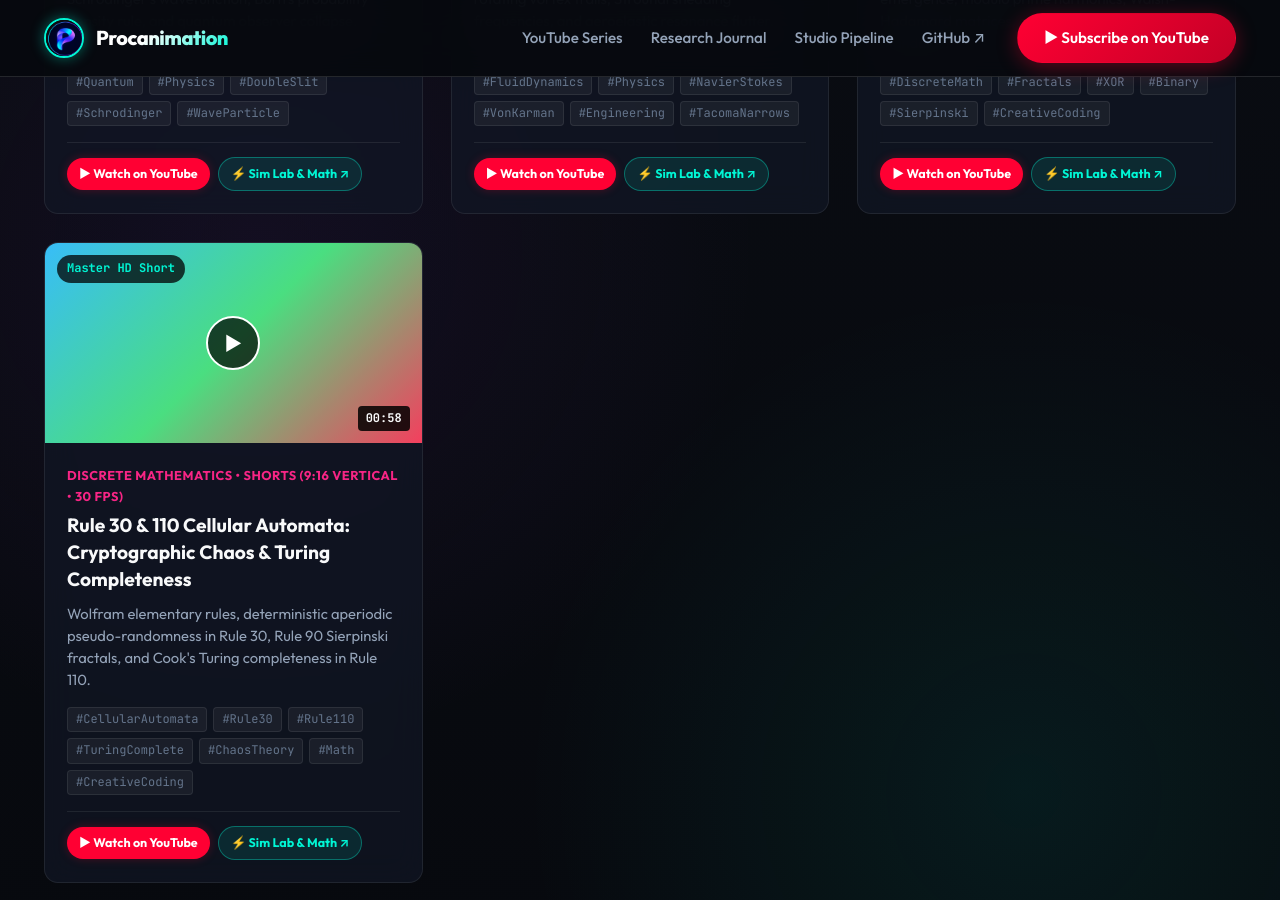
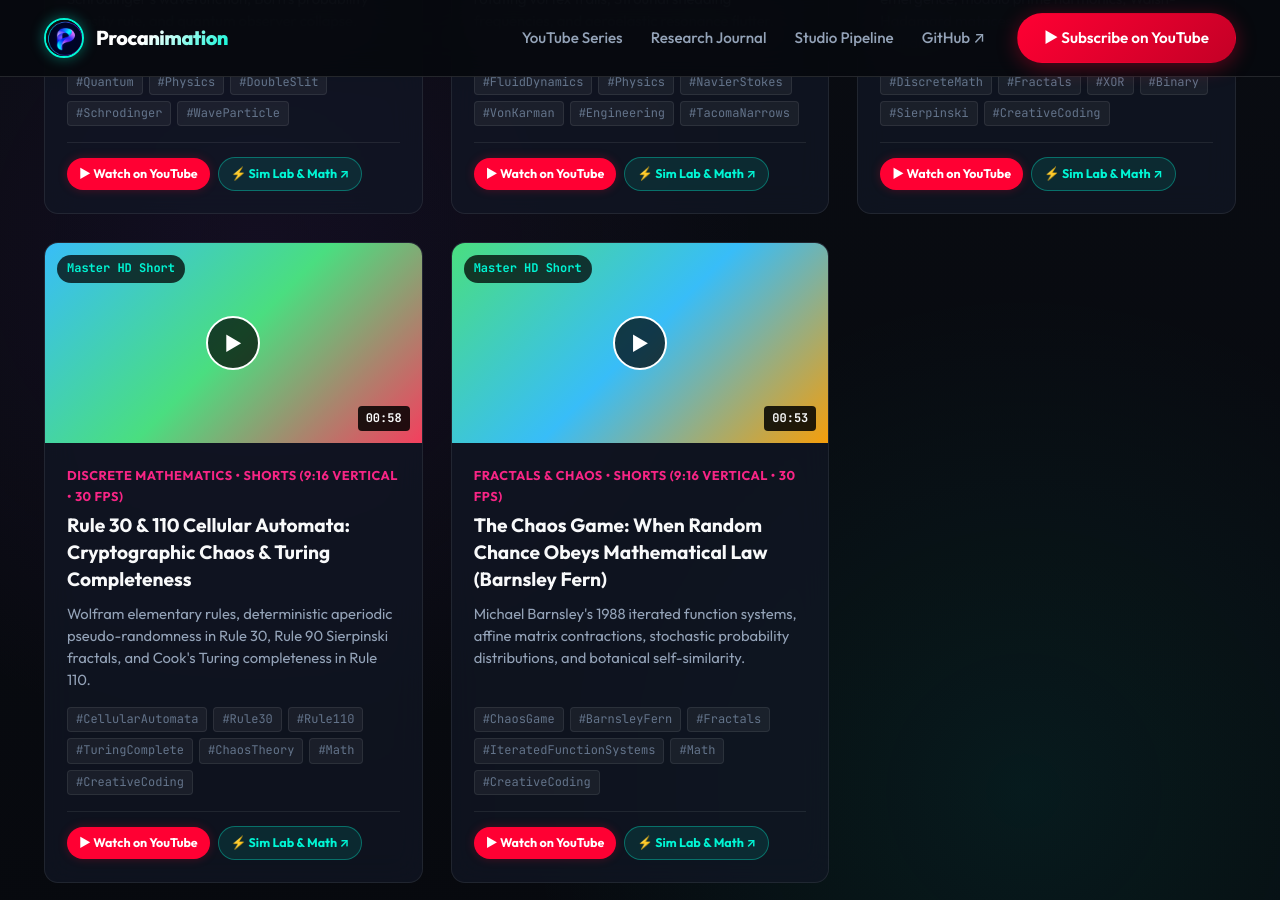
Before and after one commit to procanimation/procanimation.github.io, a Jekyll site: the page built from index.html, in a window 1280 px wide and 900 px high, scrolled down 3529 px. Built offline with Jekyll 4.4.1, drawn with Linux system fonts in a browser that asks for light colours; some of the changed text lies outside the part shown.

Commit message:
feat(experiments): add The Chaos Game & Barnsley Fern interactive web lab and catalog entry

```diff
--- a/_data/projects.yml
+++ b/_data/projects.yml
@@ -167,3 +167,12 @@
   demo_url: "/experiments/cellular-automata-rule30.html"
   featured: true
   gradient: "linear-gradient(135deg, #38bdf8 0%, #4ade80 50%, #f43f5e 100%)"
+- id: "chaos-game-ifs"
+  name: "The Chaos Game & Barnsley Fern"
+  tag: "Fractals • Stochastic Dynamics"
+  tech: "HTML5 Canvas • Monte Carlo IFS"
+  description: "Michael Barnsley's 1988 iterated function systems, affine matrix contractions, stochastic probability distributions, and botanical self-similarity."
+  repo_url: "https://github.com/procanimation/science-stuff/tree/main/chaos_game_ifs"
+  demo_url: "/experiments/chaos-game-ifs.html"
+  featured: true
+  gradient: "linear-gradient(135deg, #4ade80 0%, #38bdf8 50%, #f59e0b 100%)"
--- a/_data/youtube.yml
+++ b/_data/youtube.yml
@@ -141,3 +141,14 @@
   gradient: "linear-gradient(135deg, #38bdf8, #4ade80, #f43f5e)"
   video_url: "https://youtube.com/@procanimation"
   article_url: "/experiments/cellular-automata-rule30.html"
+
+- title: "The Chaos Game: When Random Chance Obeys Mathematical Law (Barnsley Fern)"
+  series: "Fractals & Chaos"
+  format: "Shorts (9:16 Vertical • 30 FPS)"
+  duration: "00:53"
+  description: "Michael Barnsley's 1988 iterated function systems, affine matrix contractions, stochastic probability distributions, and botanical self-similarity."
+  tags: ["ChaosGame", "BarnsleyFern", "Fractals", "IteratedFunctionSystems", "Math", "CreativeCoding"]
+  badge: "Master HD Short"
+  gradient: "linear-gradient(135deg, #4ade80, #38bdf8, #f59e0b)"
+  video_url: "https://youtube.com/@procanimation"
+  article_url: "/experiments/chaos-game-ifs.html"
--- /dev/null
+++ b/experiments/chaos-game-ifs.html
@@ -0,0 +1,229 @@
+---
+layout: article
+title: "The Chaos Game & Iterated Function Systems: Fractals from Blind Randomness"
+tagline: "Stochastic Dynamics, Affine Transformations & The Barnsley Botanical Fern"
+description: "How rolling a die and jumping halfway toward geometric anchors forces pure mathematical randomness to crystallize into self-similar fractals and botanical ferns."
+category: "Discrete Mathematics & Computational Art"
+permalink: /experiments/chaos-game-ifs.html
+---
+
+<p class="article-lead">
+  In 1988, British mathematician Michael Barnsley proved one of the most counter-intuitive theorems in modern dynamics: <strong>the Chaos Game</strong>. By repeatedly choosing one of a few affine matrix transformations at random and plotting the sequence of points, an attractor emerges that is completely deterministic, infinitely detailed, and immune to initial conditions. Pure chance, when constrained by contractive mappings, acts as a sculptor of mathematical nature.
+</p>
+
+<!-- The Math Lexicon -->
+<h3>The Stochastic Mathematics Lexicon</h3>
+<div class="chaos-lexicon-grid">
+  <div class="lexicon-card">
+    <h4>The Chaos Game Principle</h4>
+    <p>Given a set of $N$ contraction mappings $\{f_1, f_2, \dots, f_N\}$ on $\mathbb{R}^2$ with associated probabilities $p_i$, iterating $P_{n+1} = f_k(P_n)$ with probability $p_k$ generates a sequence whose closure is the unique compact attractor $A = \bigcup_{i=1}^N f_i(A)$ by the Banach Fixed-Point Theorem.</p>
+  </div>
+  <div class="lexicon-card">
+    <h4>Sierpinski Gasket Convergence</h4>
+    <p>With 3 vertices of an equilateral triangle and uniform jumping $P_{n+1} = \frac{P_n + V_k}{2}$ ($p_k = 1/3$), the points avoid the central inverted triangles completely, converging to a Hausdorff dimension of $D = \frac{\ln 3}{\ln 2} \approx 1.585$.</p>
+  </div>
+  <div class="lexicon-card">
+    <h4>Barnsley Fern Affine Matrices</h4>
+    <p>Four 2D affine transformations $f_i(x, y) = A_i \mathbf{x} + \mathbf{b}_i$ simulate botanical self-similarity: stem growth ($1\%$), successive main leaflets ($85\%$), left sub-fronds ($7\%$), and right sub-fronds ($7\%$). Its fractal dimension is $D \approx 1.78$.</p>
+  </div>
+  <div class="lexicon-card">
+    <h4>Hutchinson Operator & Invariance</h4>
+    <p>The attractor is strictly invariant under the union of its transformations. The random walk visits the dense set of points on the fractal with a natural ergodic probability measure.</p>
+  </div>
+</div>
+
+<!-- Interactive Simulation Box -->
+<div class="interactive-simulation-box">
+  <div class="simulation-header">
+    <div class="sim-title">
+      <span>⚡ REAL-TIME CHAOS GAME & IFS ENGINE</span>
+      <span style="font-weight:400; color:var(--text-muted); font-size:0.8rem;">(Monte Carlo Stochastic Particle Accumulator)</span>
+    </div>
+    <div class="sim-legend">
+      <span style="color:#4ade80;">● Main Frond</span>
+      <span style="color:#38bdf8;">● Lateral Fronds</span>
+      <span style="color:#f59e0b;">● Stem Rachis</span>
+    </div>
+  </div>
+
+  <div class="canvas-stage" style="position:relative; width:100%; height:540px; background:#030712; border-radius:8px; overflow:hidden;">
+    <canvas id="chaosCanvas" style="width:100%; height:100%; display:block;"></canvas>
+    <div class="canvas-hud" style="position:absolute; top:12px; left:12px; right:12px; display:flex; justify-content:space-between; font-family:monospace; font-size:11px; color:#94a3b8; pointer-events:none; background:rgba(3,7,18,0.85); padding:8px 12px; border-radius:6px; border:1px solid rgba(74,222,128,0.25);">
+      <div>Attractor: <span id="hudMode" style="color:#4ade80; font-weight:bold;">Barnsley Botanical Fern</span></div>
+      <div>Points Plotted: <span id="hudCount" style="color:#38bdf8; font-weight:bold;">0</span></div>
+      <div>FPS / Speed: <span id="hudSpeed" style="color:#ffbe0b; font-weight:bold;">5,000 pts/frame</span></div>
+    </div>
+  </div>
+
+  <div class="simulation-controls" style="display:flex; flex-wrap:wrap; gap:14px; margin-top:16px; padding:16px; background:var(--bg-surface-elevated, #101624); border-radius:8px; border:1px solid rgba(255,255,255,0.08); align-items:center;">
+    <button id="btnToggle" class="btn btn-primary" style="padding:8px 16px; font-size:12px; border-radius:6px; cursor:pointer; background:#4ade80; color:#030712; font-weight:bold; border:none;">
+      ❚❚ Pause Accumulation
+    </button>
+    <button id="btnClear" class="btn btn-secondary" style="padding:8px 14px; font-size:12px; border-radius:6px; cursor:pointer; background:rgba(255,255,255,0.1); color:#fff; border:1px solid rgba(255,255,255,0.2);">
+      ↺ Clear Canvas
+    </button>
+
+    <div style="display:flex; align-items:center; gap:8px;">
+      <label style="font-size:11px; color:#94a3b8; font-family:monospace;">FRACTAL PRESET:</label>
+      <button class="preset-btn" data-preset="fern" style="padding:6px 12px; font-size:11px; background:#1e293b; color:#4ade80; border:1px solid #4ade80; border-radius:4px; cursor:pointer; font-weight:bold;">Barnsley Fern</button>
+      <button class="preset-btn" data-preset="sierpinski" style="padding:6px 12px; font-size:11px; background:#1e293b; color:#cbd5e1; border:1px solid rgba(255,255,255,0.15); border-radius:4px; cursor:pointer;">Sierpinski Triangle</button>
+      <button class="preset-btn" data-preset="tree" style="padding:6px 12px; font-size:11px; background:#1e293b; color:#cbd5e1; border:1px solid rgba(255,255,255,0.15); border-radius:4px; cursor:pointer;">Fractal Tree</button>
+    </div>
+
+    <div style="display:flex; align-items:center; gap:8px;">
+      <label style="font-size:11px; color:#94a3b8; font-family:monospace;">POINTS / FRAME:</label>
+      <input type="range" id="rateSlider" min="500" max="15000" step="500" value="4000" style="width:90px;">
+    </div>
+  </div>
+</div>
+
+<script>
+(function() {
+  const canvas = document.getElementById('chaosCanvas');
+  const ctx = canvas.getContext('2d');
+
+  let width = canvas.width = canvas.parentElement.clientWidth;
+  let height = canvas.height = canvas.parentElement.clientHeight;
+
+  let isRunning = true;
+  let currentPreset = 'fern';
+  let pointsPerFrame = 4000;
+  let totalPoints = 0;
+
+  let curX = 0, curY = 0;
+
+  // Barnsley Fern Matrices
+  const fernTransforms = [
+    { a: 0.0,  b: 0.0,   c: 0.0,   d: 0.16, e: 0.0, f: 0.0,  p: 0.01, col: '#f59e0b' },
+    { a: 0.85, b: 0.04,  c: -0.04, d: 0.85, e: 0.0, f: 1.6,  p: 0.85, col: 'rgba(74, 222, 128, 0.65)' },
+    { a: 0.2,  b: -0.26, c: 0.23,  d: 0.22, e: 0.0, f: 1.6,  p: 0.07, col: 'rgba(56, 189, 248, 0.8)' },
+    { a: -0.15,b: 0.28,  c: 0.26,  d: 0.24, e: 0.0, f: 0.44, p: 0.07, col: 'rgba(163, 230, 53, 0.8)' }
+  ];
+
+  // Sierpinski vertices
+  let triVerts = [];
+  function updateTriVerts() {
+    triVerts = [
+      { x: width / 2, y: 40 },
+      { x: width * 0.15, y: height - 40 },
+      { x: width * 0.85, y: height - 40 }
+    ];
+  }
+
+  function reset() {
+    ctx.fillStyle = '#030712';
+    ctx.fillRect(0, 0, width, height);
+    totalPoints = 0;
+    curX = width / 2;
+    curY = height / 2;
+    updateTriVerts();
+    document.getElementById('hudCount').innerText = '0';
+  }
+
+  function stepFern() {
+    const r = Math.random();
+    let t = fernTransforms[1];
+    if (r < 0.01) t = fernTransforms[0];
+    else if (r < 0.86) t = fernTransforms[1];
+    else if (r < 0.93) t = fernTransforms[2];
+    else t = fernTransforms[3];
+
+    const nx = t.a * curX + t.b * curY + t.e;
+    const ny = t.c * curX + t.d * curY + t.f;
+    curX = nx;
+    curY = ny;
+
+    // Map to canvas: x in [-2.5, 2.8], y in [0, 10.5]
+    const scale = Math.min(width / 6.0, height / 11.0);
+    const px = width / 2 + curX * scale;
+    const py = height - 20 - curY * scale;
+
+    ctx.fillStyle = t.col;
+    ctx.fillRect(px, py, 1.2, 1.2);
+  }
+
+  function stepSierpinski() {
+    const vIdx = Math.floor(Math.random() * 3);
+    const v = triVerts[vIdx];
+    curX = (curX + v.x) / 2;
+    curY = (curY + v.y) / 2;
+
+    ctx.fillStyle = 'rgba(56, 189, 248, 0.6)';
+    ctx.fillRect(curX, curY, 1.4, 1.4);
+  }
+
+  function stepTree() {
+    const r = Math.random();
+    let nx, ny;
+    if (r < 0.05) {
+      nx = 0;
+      ny = 0.5 * curY;
+      ctx.fillStyle = '#f59e0b';
+    } else if (r < 0.52) {
+      nx = 0.42 * curX - 0.42 * curY;
+      ny = 0.42 * curX + 0.42 * curY + 0.2;
+      ctx.fillStyle = 'rgba(74, 222, 128, 0.7)';
+    } else {
+      nx = 0.42 * curX + 0.42 * curY;
+      ny = -0.42 * curX + 0.42 * curY + 0.2;
+      ctx.fillStyle = 'rgba(56, 189, 248, 0.7)';
+    }
+    curX = nx;
+    curY = ny;
+    const scale = Math.min(width, height) * 1.4;
+    const px = width / 2 + curX * scale;
+    const py = height - 30 - curY * scale;
+    ctx.fillRect(px, py, 1.2, 1.2);
+  }
+
+  function animate() {
+    if (isRunning) {
+      for (let i = 0; i < pointsPerFrame; i++) {
+        if (currentPreset === 'fern') stepFern();
+        else if (currentPreset === 'sierpinski') stepSierpinski();
+        else stepTree();
+      }
+      totalPoints += pointsPerFrame;
+      document.getElementById('hudCount').innerText = totalPoints.toLocaleString();
+    }
+    requestAnimationFrame(animate);
+  }
+
+  document.getElementById('btnToggle').addEventListener('click', function() {
+    isRunning = !isRunning;
+    this.innerText = isRunning ? '❚❚ Pause Accumulation' : '▶ Resume Accumulation';
+  });
+
+  document.getElementById('btnClear').addEventListener('click', reset);
+
+  document.querySelectorAll('.preset-btn').forEach(btn => {
+    btn.addEventListener('click', function() {
+      document.querySelectorAll('.preset-btn').forEach(b => {
+        b.style.borderColor = 'rgba(255,255,255,0.15)';
+        b.style.color = '#cbd5e1';
+      });
+      this.style.borderColor = '#4ade80';
+      this.style.color = '#4ade80';
+
+      currentPreset = this.getAttribute('data-preset');
+      const labels = { fern: 'Barnsley Botanical Fern', sierpinski: 'Sierpinski Triangle', tree: 'Fractal Branching Tree' };
+      document.getElementById('hudMode').innerText = labels[currentPreset] || currentPreset;
+      reset();
+    });
+  });
+
+  document.getElementById('rateSlider').addEventListener('input', function() {
+    pointsPerFrame = parseInt(this.value);
+    document.getElementById('hudSpeed').innerText = `${pointsPerFrame.toLocaleString()} pts/frame`;
+  });
+
+  window.addEventListener('resize', function() {
+    width = canvas.width = canvas.parentElement.clientWidth;
+    height = canvas.height = canvas.parentElement.clientHeight;
+    reset();
+  });
+
+  reset();
+  requestAnimationFrame(animate);
+})();
+</script>
```
